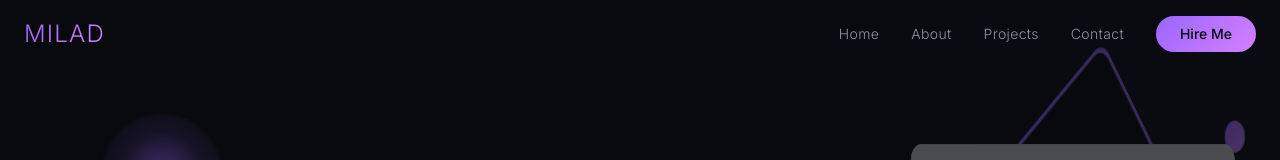
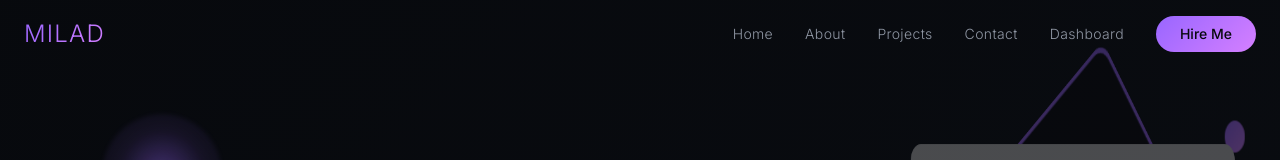
Before and after one commit to cyrano21/milad-glow-folio, a React (Vite) app: page / in a window 1280 px wide. Shown: the top 160 px of the page. Built offline with nearby package versions, Linux system fonts and the light colour scheme; grey boxes are pictures that could not be loaded.

Commit message:
Add dashboard navigation
Added a link to the dashboard in the navigation for easy access.

```diff
--- a/src/components/Navigation.tsx
+++ b/src/components/Navigation.tsx
@@ -1,5 +1,6 @@
 
 import React, { useState, useEffect } from 'react';
+import { Link } from 'react-router-dom';
 import { List, X } from 'phosphor-react';
 import { gsap } from 'gsap';
 
@@ -65,6 +66,12 @@ const Navigation = () => {
                   {item.name}
                 </button>
               ))}
+              <Link
+                to="/dashboard"
+                className="text-muted-foreground hover:text-foreground transition-colors duration-300 text-sm tracking-wide font-light"
+              >
+                Dashboard
+              </Link>
               <button
                 onClick={() => scrollToSection('#contact')}
                 className="btn-glow bg-gradient-primary text-background px-6 py-2 rounded-full text-sm font-medium hover:glow-primary transition-all duration-300"
@@ -97,6 +104,13 @@ const Navigation = () => {
                 {item.name}
               </button>
             ))}
+            <Link
+              to="/dashboard"
+              onClick={() => setIsOpen(false)}
+              className="mobile-nav-item text-2xl text-muted-foreground hover:text-foreground transition-colors duration-300 font-light tracking-wide"
+            >
+              Dashboard
+            </Link>
             <button
               onClick={() => scrollToSection('#contact')}
               className="mobile-nav-item btn-glow bg-gradient-primary text-background px-8 py-3 rounded-full text-lg font-medium hover:glow-primary transition-all duration-300"
```
